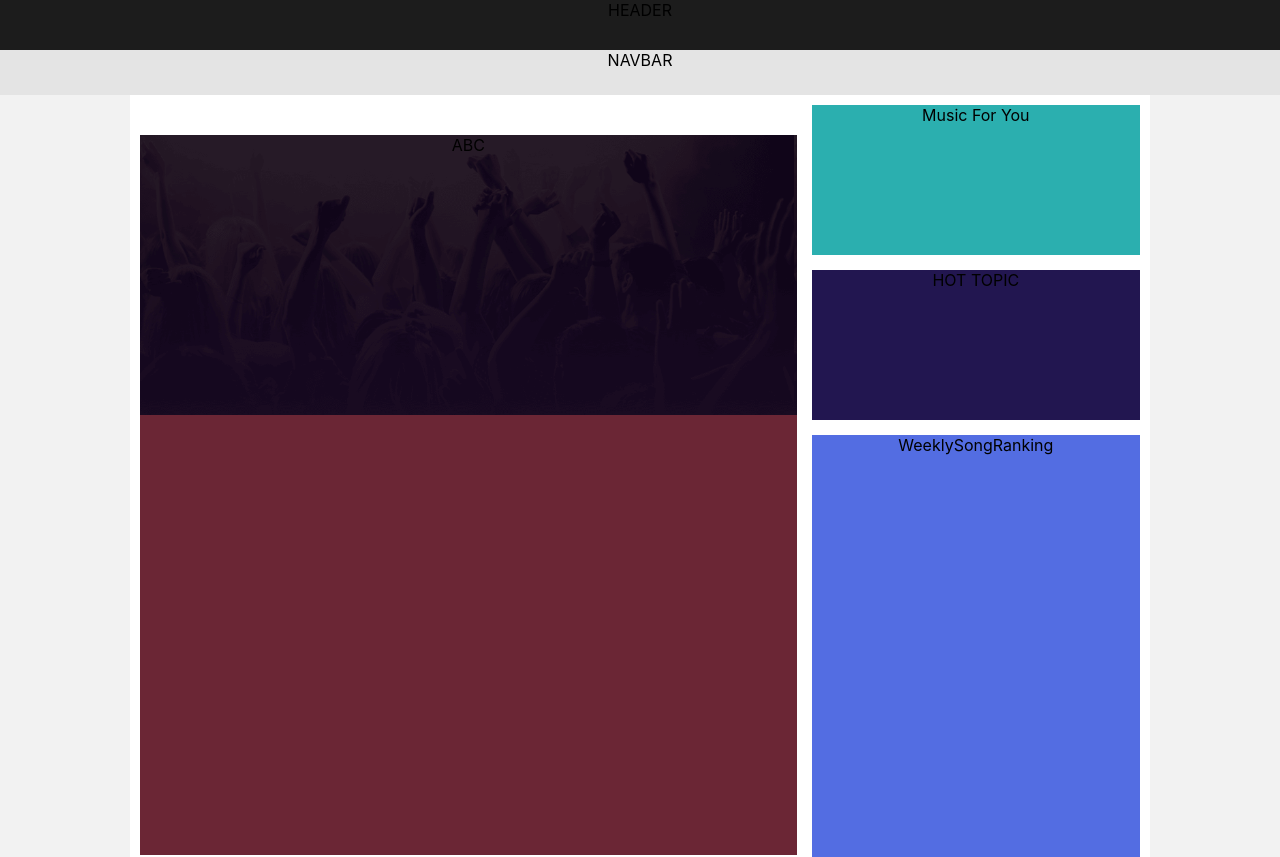
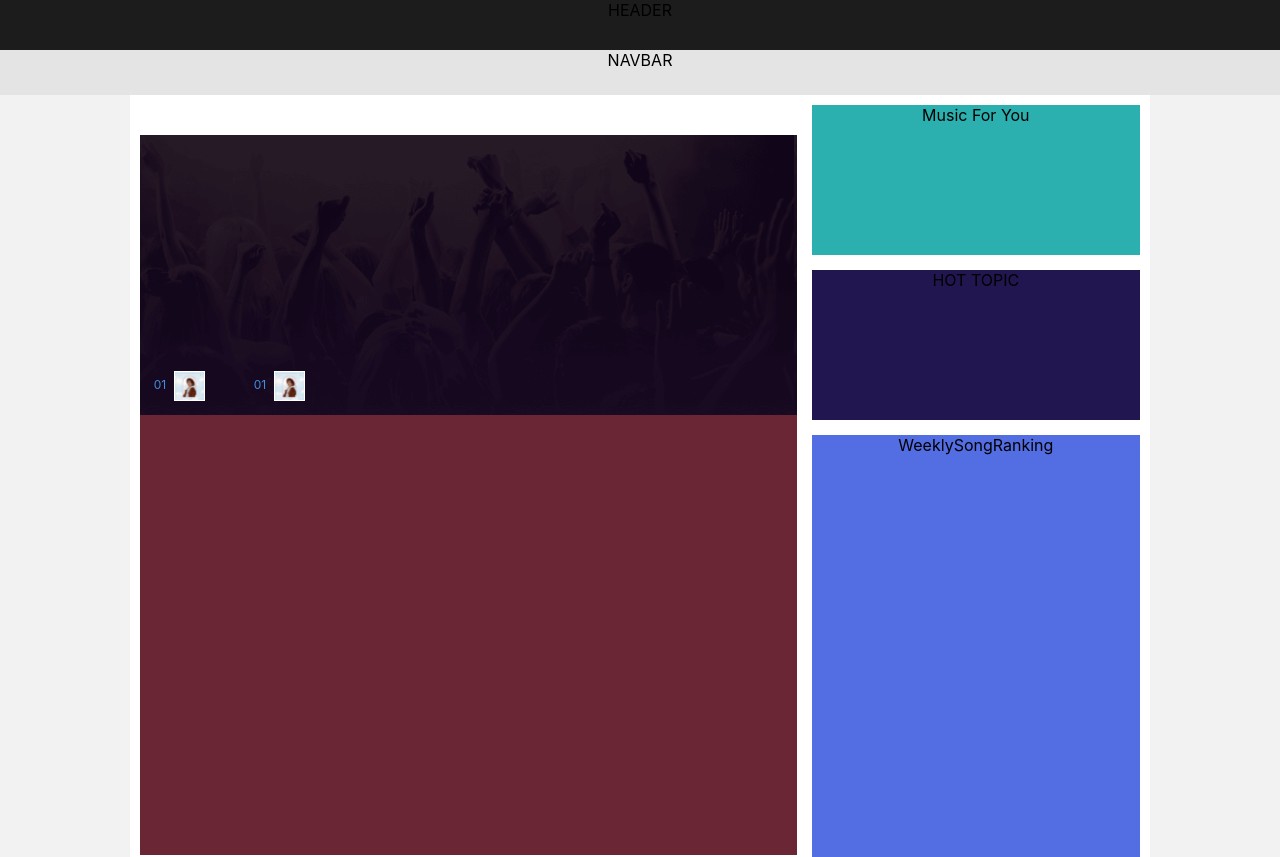
Before and after one commit to kimthaohuynhthi/ZingMP3-Clone, a React (Create React App) app: page / in a window 1280 px wide. Shown: the top 857 px of the page. Built offline with nearby package versions, Linux system fonts and the light colour scheme.

Commit message:
add thumbnail component

```diff
--- /dev/null
+++ b/src/HomePage/SongRanking/components/SongInTop3Card/index.jsx
@@ -0,0 +1,19 @@
+// libs
+import React from "react";
+// components
+import TopNumber from "../../../../components/TopNumber";
+import ThumbnailSong from "../../../../components/ThumbnailSong";
+// image
+import image from "../../../../assets/SongRanking/test.jpeg";
+// others
+import "./style.scss";
+
+const SongInTop3Card = () => (
+  <div className="card-wrapper">
+    <div className="card-wrapper-inner">
+      <TopNumber topNumber="01" numberTitle="01" fontSize="12px" />
+      <ThumbnailSong image={image} width="29px" height="28px" />
+    </div>
+  </div>
+);
+export default SongInTop3Card;
--- /dev/null
+++ b/src/HomePage/SongRanking/components/SongInTop3Card/style.scss
@@ -0,0 +1,5 @@
+.card-wrapper {
+  display: flex;
+  height: 100px;
+  width: 100px;
+}
--- a/src/HomePage/SongRanking/mains/RankingChart/index.jsx
+++ b/src/HomePage/SongRanking/mains/RankingChart/index.jsx
@@ -1,7 +1,16 @@
 // libs
 import React from "react";
+// components
+import SongInTop3Card from "../../components/SongInTop3Card";
 // others
 import "./style.scss";
 
-const RankingChart = () => <div className="ranking-chart-wrapper">ABC</div>;
+const RankingChart = () => (
+  <div className="ranking-chart-wrapper">
+    <div className="ranking-chart-wrapper-inner">
+      <SongInTop3Card />
+      <SongInTop3Card />
+    </div>
+  </div>
+);
 export default RankingChart;
--- a/src/HomePage/SongRanking/mains/RankingChart/style.scss
+++ b/src/HomePage/SongRanking/mains/RankingChart/style.scss
@@ -2,4 +2,8 @@
   background-image: url('./../../../../assets/SongRanking/song_ranking.png');
   background-size:contain;
   height: 280px;
+  &-inner{
+    display: flex;
+    padding: 230px 10px 0px 10px;
+  }
 }
--- a/src/components/ThumbnailSong/index.jsx
+++ b/src/components/ThumbnailSong/index.jsx
@@ -1,7 +1,21 @@
 // libs
 import React from "react";
+import PropTypes from "prop-types";
 // others
 import "./style.scss";
 
-const ThumbnailSong = () => <div className="thumbnail-song-wrapper">ABC</div>;
+const ThumbnailSong = ({ image, width, height }) => (
+  <div className="thumbnail-song-wrapper">
+    <div className="thumbnail-song-wrapper-inner">
+      <img src={image} style={{ width, height }} alt="thumbnail-song" />
+    </div>
+  </div>
+);
+
+ThumbnailSong.propTypes = {
+  image: PropTypes.string,
+  width: PropTypes.string,
+  height: PropTypes.string,
+};
+
 export default ThumbnailSong;
--- a/src/components/ThumbnailSong/style.scss
+++ b/src/components/ThumbnailSong/style.scss
@@ -1,5 +1,8 @@
 .thumbnail-song-wrapper {
-  background-image: url('./../../../../assets/SongRanking/song_ranking.png');
-  background-size:contain;
-  height: 280px;
+  &-inner{
+    margin:-34px 0px 0px 24px;
+    img{
+      border: 1px solid #ffffff;
+    }
+  }
 }
--- a/src/components/TopNumber/style.scss
+++ b/src/components/TopNumber/style.scss
@@ -1,5 +1,6 @@
 .top-number-wrapper {
-  width: 30px;
+    margin-left: -5px;
+    width: 30px;
     height: 40px;
     line-height: 40px;
     color: #666;
```
Also changed, not shown: src/assets/SongRanking/test.jpeg (added).
